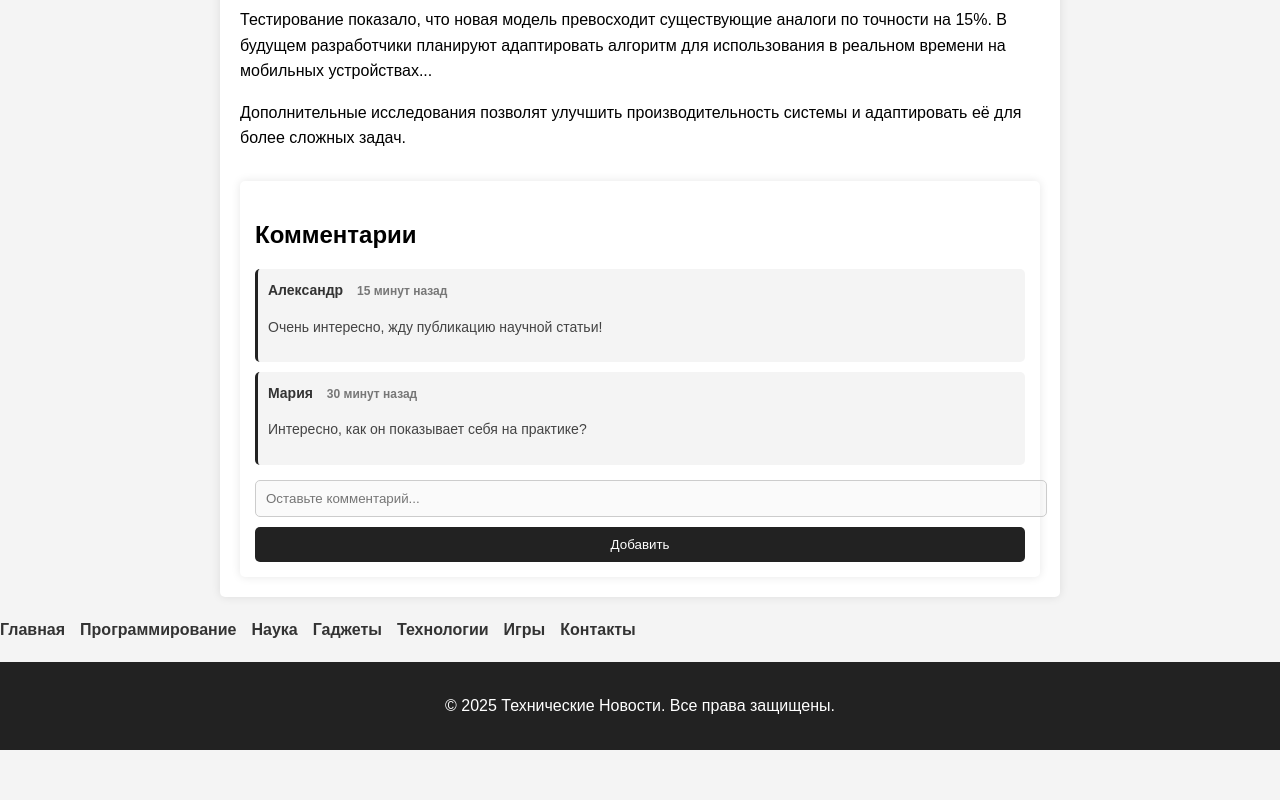
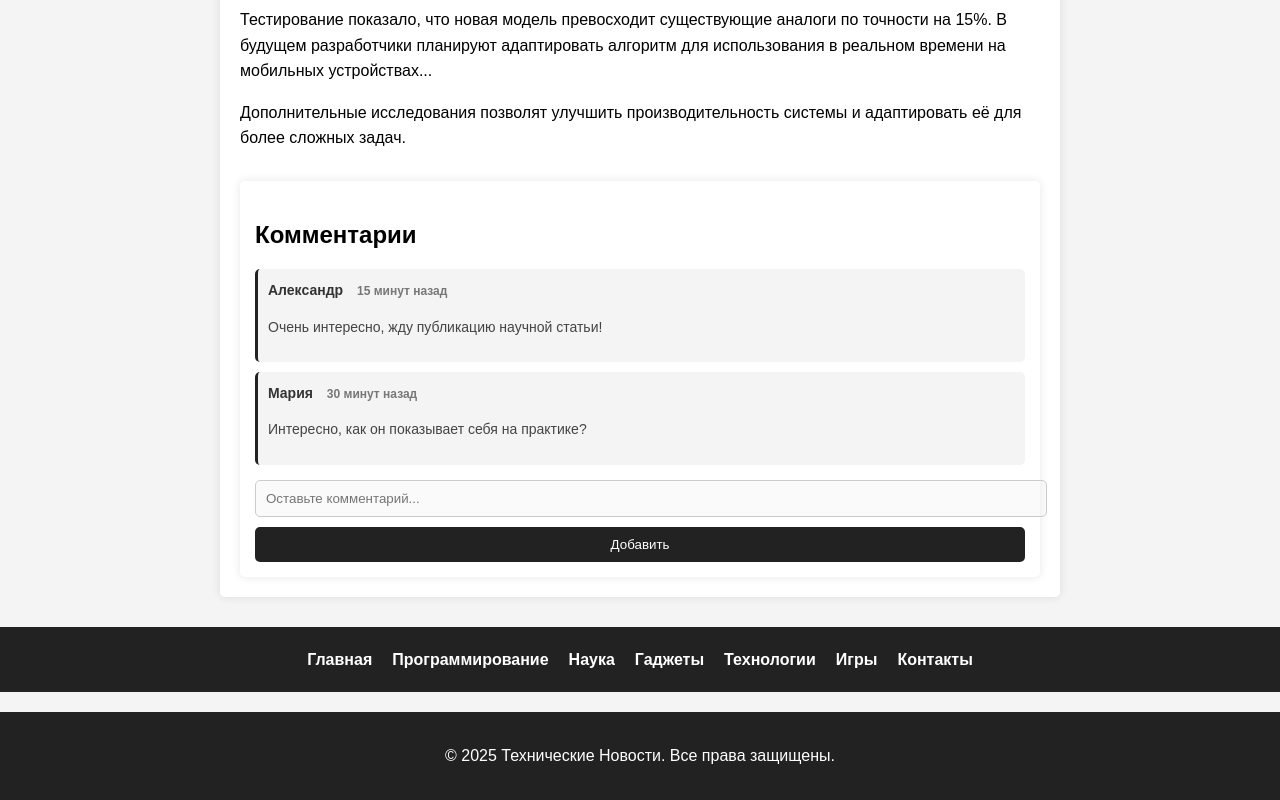
Before and after one commit to NotPocik/itivp_lab1, a plain HTML site: page pages/news.html in a window 1280 px wide. Shown: the part 906-1706 px from the top of the page. Before the commit the page ends 1656 px from the top, so only its background shows below. Drawn offline with Linux system fonts and the light colour scheme.

Commit message:
Update news_styles.css

```diff
--- a/css/news_styles.css
+++ b/css/news_styles.css
@@ -187,3 +187,35 @@ footer {
         z-index: 1;
     }
 }
+
+.footer-nav {
+    background: #222; /* тот же тёмный фон, что и футер */
+    padding: 20px 0;
+    text-align: center;
+    margin-top: 30px;
+}
+
+.footer-nav ul {
+    list-style: none;
+    padding: 0;
+    margin: 0;
+    display: flex;
+    flex-wrap: wrap;
+    justify-content: center;
+    gap: 20px;
+}
+
+.footer-nav ul li {
+    display: inline;
+}
+
+.footer-nav ul li a {
+    text-decoration: none;
+    color: #fff; /* белые ссылки на тёмном фоне */
+    font-weight: bold;
+    transition: color 0.3s ease;
+}
+
+.footer-nav ul li a:hover {
+    color: #aaa; /* подсветка при наведении */
+}
```
